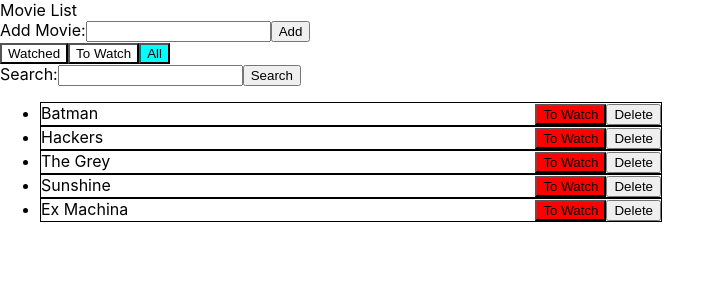
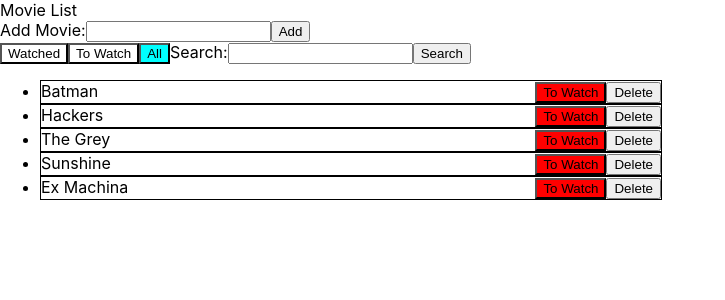
Before and after one commit to mattupham/MovieList, a React (Create React App) app: page / in a window 1280 px wide. Shown: the top 300 px of the page, without its empty margins (0-725 px from the left). Built offline with nearby package versions, Linux system fonts and the light colour scheme.

Commit message:
Modified layout of app

```diff
--- a/src/App.tsx
+++ b/src/App.tsx
@@ -1,4 +1,4 @@
-import React, { useState } from "react";
+import React from "react";
 import Search from "src/components/Search/Search";
 import AddMovie from "src/components/AddMovie/AddMovie";
 import MovieList from "src/components/MovieList/MovieList";
@@ -15,7 +15,7 @@ const App: React.FC = () => {
           <div>
             <AddMovie />
           </div>
-          <div>
+          <div style={{ display: "flex", flexDirection: "row" }}>
             <ToggleWatch />
             <Search />
           </div>
--- a/src/components/Movie/Movie.tsx
+++ b/src/components/Movie/Movie.tsx
@@ -1,4 +1,4 @@
-import React, { MouseEvent, useState } from "react";
+import React, { useState } from "react";
 import { IMovie, useMovieDispatch } from "src/movie-context";
 import { WatchFilter } from "src/filter-context";
 import styles from "src/components/Movie/Movie.module.scss";
```
